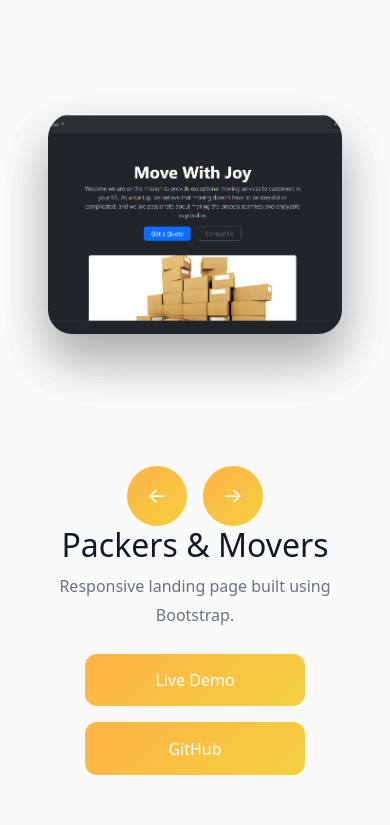
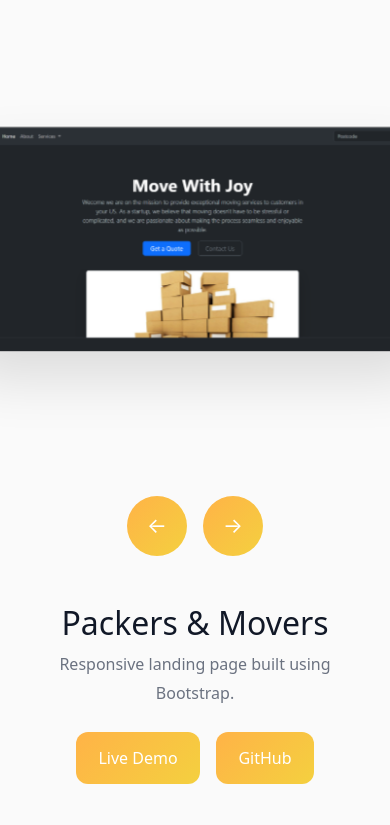
Before and after one commit to Shreya-103/Portfolio-2.0, a React (Vite) app: page / in a window 390 px wide. Shown: the part 2799-3624 px from the top of the page. Built offline with nearby package versions, Linux system fonts and the light colour scheme.

Commit message:
recovering my older project section design

```diff
--- a/src/components/Project/projects.jsx
+++ b/src/components/Project/projects.jsx
@@ -1,4 +1,4 @@
-import { useState, useEffect } from "react";
+import { useState } from "react";
 import { motion, AnimatePresence } from "framer-motion";
 import projects from "./project";
 import styles from "./projects.module.css";
@@ -6,39 +6,15 @@ import styles from "./projects.module.css";
 export default function Projects() {
   const [active, setActive] = useState(0);
 
-  const [isMobile, setIsMobile] = useState(
-    typeof window !== "undefined"
-      ? window.innerWidth < 768
-      : false
-  );
-
-  useEffect(() => {
-    const handleResize = () => {
-      setIsMobile(window.innerWidth < 768);
-    };
-
-    window.addEventListener("resize", handleResize);
-
-    return () =>
-      window.removeEventListener(
-        "resize",
-        handleResize
-      );
-  }, []);
-
   const prevProject = () => {
     setActive((prev) =>
-      prev === 0
-        ? projects.length - 1
-        : prev - 1
+      prev === 0 ? projects.length - 1 : prev - 1
     );
   };
 
   const nextProject = () => {
     setActive((prev) =>
-      prev === projects.length - 1
-        ? 0
-        : prev + 1
+      prev === projects.length - 1 ? 0 : prev + 1
     );
   };
 
@@ -46,43 +22,28 @@ export default function Projects() {
     const diff = index - active;
 
     if (diff === 0) return "center";
-
-    if (
-      diff === -1 ||
-      diff === projects.length - 1
-    )
+    if (diff === -1 || diff === projects.length - 1)
       return "left";
 
-    if (
-      diff === 1 ||
-      diff === -(projects.length - 1)
-    )
+    if (diff === 1 || diff === -(projects.length - 1))
       return "right";
 
     return "hidden";
   };
 
   return (
-    <section
-      className={styles.projectsSection}
-      id="projects"
-    >
+    <section className={styles.projectsSection} id="projects">
       <h2 className={styles.heading}>
         Featured Projects
       </h2>
 
-      {/* DESKTOP COVERFLOW */}
-      {!isMobile ? (
       <div className={styles.carousel}>
         {projects.map((project, index) => (
           <motion.div
             key={project.id}
-              className={`${styles.card} ${
-                styles[getIndex(index)]
+            className={`${styles.card} ${styles[getIndex(index)]
               }`}
-              transition={{
-                duration: 0.5,
-              }}
+            transition={{ duration: 0.5 }}
           >
             <img
               src={project.image}
@@ -91,60 +52,6 @@ export default function Projects() {
           </motion.div>
         ))}
       </div>
-      ) : (
-        /* MOBILE STACKED DECK */
-        <div className={styles.mobileDeck}>
-          {projects.map((project, index) => {
-            let position = "";
-
-            if (index === active) {
-              position = "active";
-            } else if (
-              index ===
-              (active + 1) %
-                projects.length
-            ) {
-              position = "next";
-            } else if (
-              index ===
-              (active + 2) %
-                projects.length
-            ) {
-              position = "last";
-            } else {
-              return null;
-            }
-
-            return (
-              <motion.div
-                key={project.id}
-                layout
-                initial={{
-                  opacity: 0,
-                  y: 50,
-                }}
-                animate={{
-                  opacity: 1,
-                  y: 0,
-                }}
-                transition={{
-                  duration: 0.4,
-                }}
-                className={`${styles.deckCard} ${
-                  styles[position]
-                }`}
-              >
-                <img
-                  src={project.image}
-                  alt={project.title}
-                />
-              </motion.div>
-            );
-          })}
-        </div>
-      )}
-
-      {/* CONTROLS */}
       <div className={styles.controls}>
         <button onClick={prevProject}>
           ←
@@ -155,7 +62,6 @@ export default function Projects() {
         </button>
       </div>
 
-      {/* DETAILS */}
       <AnimatePresence mode="wait">
         <motion.div
           key={projects[active].id}
@@ -171,20 +77,12 @@ export default function Projects() {
             opacity: 0,
             y: -20,
           }}
-          transition={{
-            duration: 0.3,
-          }}
           className={styles.details}
         >
-          <h3>
-            {projects[active].title}
-          </h3>
+          <h3>{projects[active].title}</h3>
 
           <p>
-            {
-              projects[active]
-                .description
-            }
+            {projects[active].description}
           </p>
 
           <div className={styles.links}>
--- a/src/components/Project/projects.module.css
+++ b/src/components/Project/projects.module.css
@@ -38,35 +38,22 @@
 .card img {
   width: 100%;
   border-radius: 24px;
-
   box-shadow: var(--project-shadow);
 }
 
 .center {
-  transform:
-    translateX(0)
-    translateZ(150px)
-    scale(1);
-
+  transform: translateX(0) translateZ(150px) scale(1);
   z-index: 3;
 }
 
 .left {
-  transform:
-    translateX(-350px)
-    rotateY(45deg)
-    scale(0.8);
-
+  transform: translateX(-350px) rotateY(45deg) scale(0.8);
   opacity: 0.5;
   z-index: 2;
 }
 
 .right {
-  transform:
-    translateX(350px)
-    rotateY(-45deg)
-    scale(0.8);
-
+  transform: translateX(350px) rotateY(-45deg) scale(0.8);
   opacity: 0.5;
   z-index: 2;
 }
@@ -86,20 +73,10 @@
 .controls button {
   width: 60px;
   height: 60px;
-
   border: none;
-
   border-radius: 50%;
-
   cursor: pointer;
-
-  background:
-    linear-gradient(
-      135deg,
-      var(--primary),
-  var(--accent)
-    );
-
+  background: linear-gradient(135deg, var(--primary), var(--accent));
   color: var(--surface);
   font-size: 1.3rem;
 }
@@ -122,111 +99,24 @@
 
 .links {
   margin-top: 1.5rem;
-
   display: flex;
-
   justify-content: center;
-
   gap: 1rem;
 }
 
 .links a {
   padding: 0.9rem 1.4rem;
-
   text-decoration: none;
-
   border-radius: 12px;
-
   color: var(--surface);
-
-  background:
-    linear-gradient(
-      135deg,
-      var(--primary),
-  var(--accent)
-    );
+  background: linear-gradient(135deg, var(--primary), var(--accent));
 }
-
-@media (max-width: 768px) {
-
-  .carousel {
-    display: none;
+@media(max-width: 768px){
+  .card{
+    width:420px;
+  }
+  .left, .right{
+    opacity:0.7;
   }
 
-  .mobileDeck {
-    position: relative;
-    width: 100%;
-    height: 420px;
-
-    display: flex;
-    justify-content: center;
-    align-items: center;
-
-    margin-bottom: 2rem;
-  }
-
-  .deckCard {
-    position: absolute;
-
-    width: 90%;
-    max-width: 340px;
-
-    border-radius: 24px;
-
-    overflow: hidden;
-
-    background: var(--surface);
-
-    box-shadow: var(--project-shadow);
-
-    transition: all 0.5s ease;
-  }
-
-  .deckCard img {
-    width: 100%;
-    height: 220px;
-    object-fit: cover;
-  }
-
-  .deckCard.active {
-    transform:
-      translateY(0)
-      scale(1);
-
-    z-index: 3;
-  }
-
-  .deckCard.next {
-    transform:
-      translateY(20px)
-      scale(0.94);
-
-    opacity: 0.8;
-
-    z-index: 2;
-  }
-
-  .deckCard.last {
-    transform:
-      translateY(40px)
-      scale(0.88);
-
-    opacity: 0.55;
-
-    z-index: 1;
-  }
-
-  .details {
-    margin-top: 0;
-  }
-
-  .links {
-    flex-direction: column;
-    align-items: center;
-  }
-
-  .links a {
-    width: 220px;
-    text-align: center;
-  }
 }
```
Lines whose indentation alone changed are shown as unchanged.
